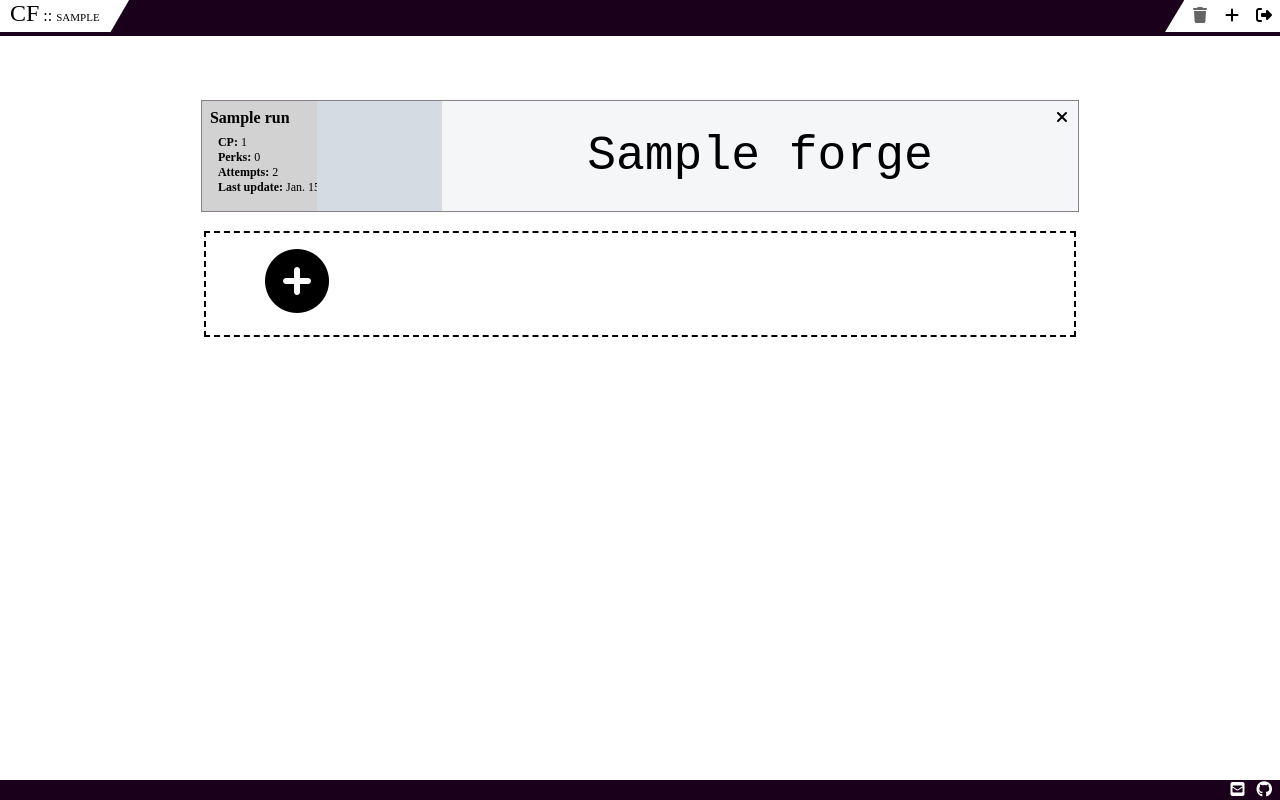
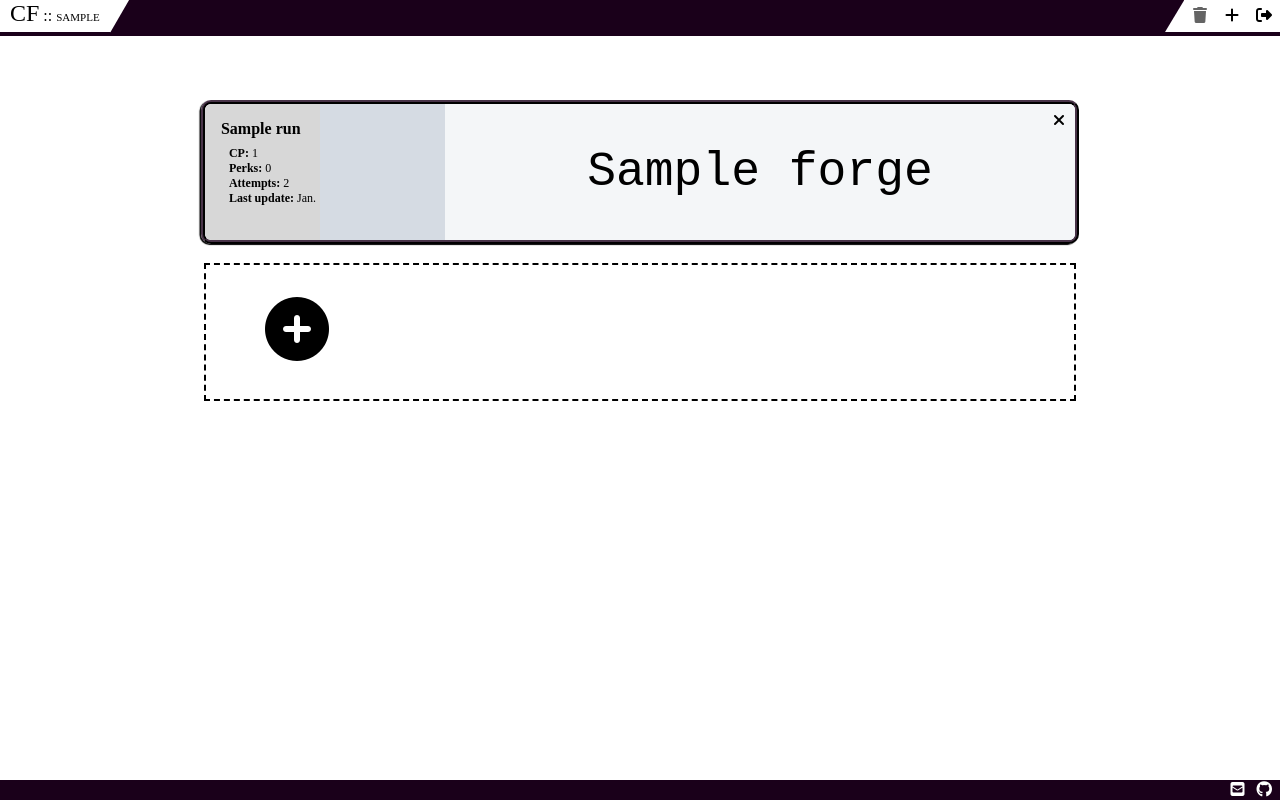
Before and after one commit to 11000001/CF, a Django app: page / in a window 1280 px wide. Run offline with Django 3.2, Linux system fonts and the light colour scheme; a user stored in the database is signed in; tables that the repository leaves empty hold one stand-in row (values such as "Sample post"); grey boxes marked "Sample" are stand-in pictures; parts of the project's set-up code (start-up, migrations or seed data) failed here and were passed over; some libraries are stand-ins or nearby versions; some web fonts are replaced.

Commit message:
Update index.css (color and tile size)

```diff
--- a/static/cf_core/index.css
+++ b/static/cf_core/index.css
@@ -13,9 +13,9 @@
 }
 
 .card {
-	position:relative;
-	width:70%;
-	height:7rem;
+	position: relative;
+	width: 70%;
+	height: 9rem;
 	overflow: hidden;
 	margin: 1rem 0rem 0rem 0rem;
 	padding: 0;
@@ -23,42 +23,41 @@
 .card::-webkit-scrollbar {display: none;} /* Hide scrollbar Chrome, Safari, Opera */
 
 .card-default-style {
-	border-width: 1px;
-	border-style: solid;
-	border-color: rgba(26,0,26,.5);
-	transition: all.25s;
+	border-width: 4px;
+	border-style: ridge;
+	border-color: rgba(72,51,72,1);
+	box-shadow: -1.5px 1px 1px black;
+	border-radius: 10px;
 }
 
 	.card-default-style:hover {
-		box-shadow: 1px 1px black, 1px -1px black, -1px 1px black, -1px -1px black;
+		box-shadow: -2.5px 2px 2px black;
 	}
 
 
-img.banner{
+img.banner {
 	position: absolute;
-	height:100%;
-	width:100%;
+	height: 100%;
+	width: 100%;
 	object-fit: cover;
 	object-position: 115px -20px;
-	border-radius: 4px;
 }
 
-.overlay-container{
-	width:100%;
-	height:100%;
-	display:inline-flex;
+.overlay-container {
+	width: 100%;
+	height: 100%;
+	display: inline-flex;
 	align-items: center;
 	background-color: white;
-	border-radius:20px 0px 0px 20px;
 }
 
 .card-left {
 	width: 15rem;
 	height: 100%;
-	padding: .5rem;
+	padding: 1rem;
 	border-style: none outset none none;
 	color: black;
-	background-color: rgba(10,0,10,.175);
+	background-color: rgba(175,175,175,.5);
 }
 
 ul.forge-list{
@@ -73,7 +72,7 @@ ul.forge-list{
 	font-family: 'Courier New', monospace;
 	text-align: center;
 	font-size: 3rem;
-	line-height: 7rem;
+	line-height: 9rem;
 	flex: 1;
 	color: black;
 	background-color: rgba(255,255,255,.75);
@@ -99,7 +98,7 @@ ul.forge-list{
 	outline: 2px dashed black;
 	outline-offset: -5px;
 	border-width: 0px;
-	line-height:7rem;
+	line-height:9rem;
 	font-size: 4rem;
 	padding-left: 4rem;
 }
```
